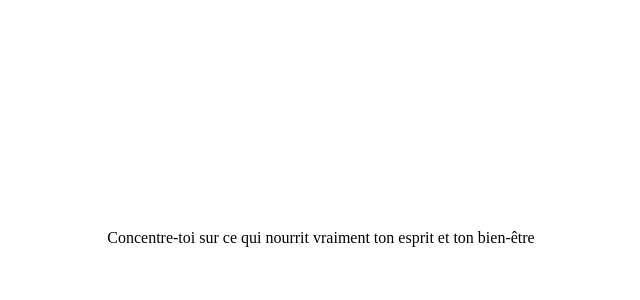
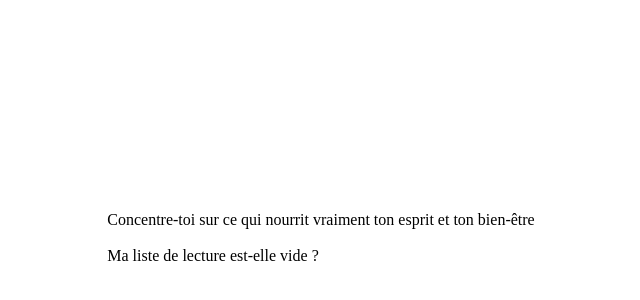
Before and after one commit to vctblt/discipline, a plain HTML site: page index.html in a window 1280 px wide. Shown: the part 170-470 px from the top of the page, without its empty margins (319-959 px from the left). Drawn offline with Linux system fonts and the light colour scheme.

Commit message:
Update index.html

```diff
--- a/index.html
+++ b/index.html
@@ -1,3 +1,4 @@
 <body style="display: flex; justify-content: center; align-items: center; height: 100vh;">
-  Concentre-toi sur ce qui nourrit vraiment ton esprit et ton bien-être
+  Concentre-toi sur ce qui nourrit vraiment ton esprit et ton bien-être</br></br>
+  Ma liste de lecture est-elle vide ?
 </body>
```
